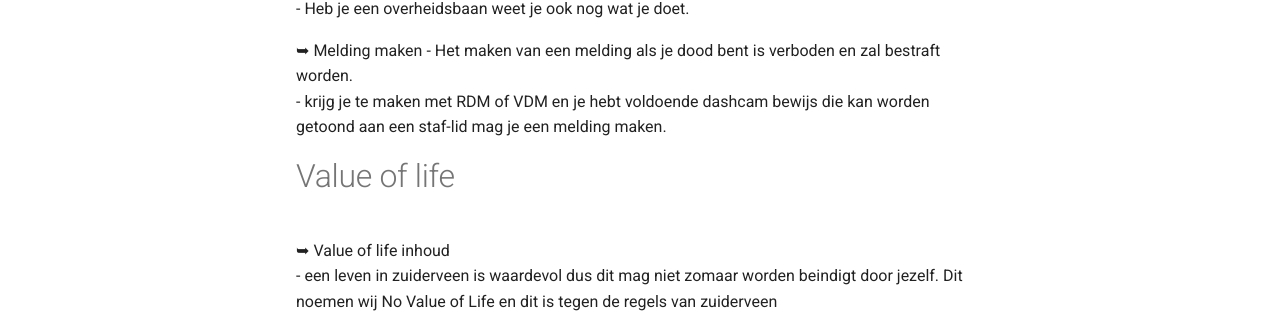
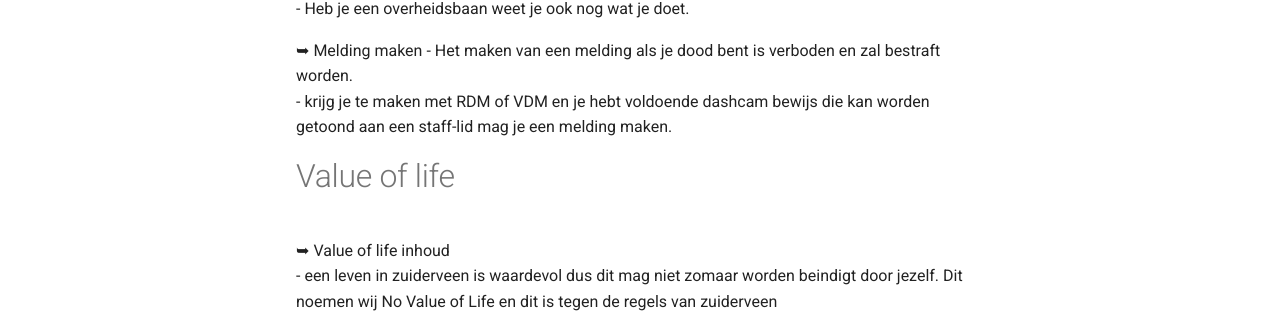
Before and after one commit to CappaWappa/Regels, an MkDocs documentation site: the page built from docs/algemeen.md, in a window 1280 px wide and 1265 px high. Shown: the part 446-759 px from the top of the window. Built offline with MkDocs 1.6.1 and Material for MkDocs 9.7.7, drawn with Linux system fonts in a browser that asks for light colours; comment, search, counter and statistics services are not loaded.

Commit message:
Update algemeen.md

```diff
--- a/docs/algemeen.md
+++ b/docs/algemeen.md
@@ -17,7 +17,7 @@
 
 ➥ Melding maken </b>
    - Het maken van een melding als je dood bent is verboden en zal bestraft worden.</br>
-   - krijg je te maken met RDM of VDM en je hebt voldoende dashcam bewijs die kan worden getoond aan een staf-lid mag je een melding maken.
+   - krijg je te maken met RDM of VDM en je hebt voldoende dashcam bewijs die kan worden getoond aan een staff-lid mag je een melding maken.
 
 # Value of life
 
```
